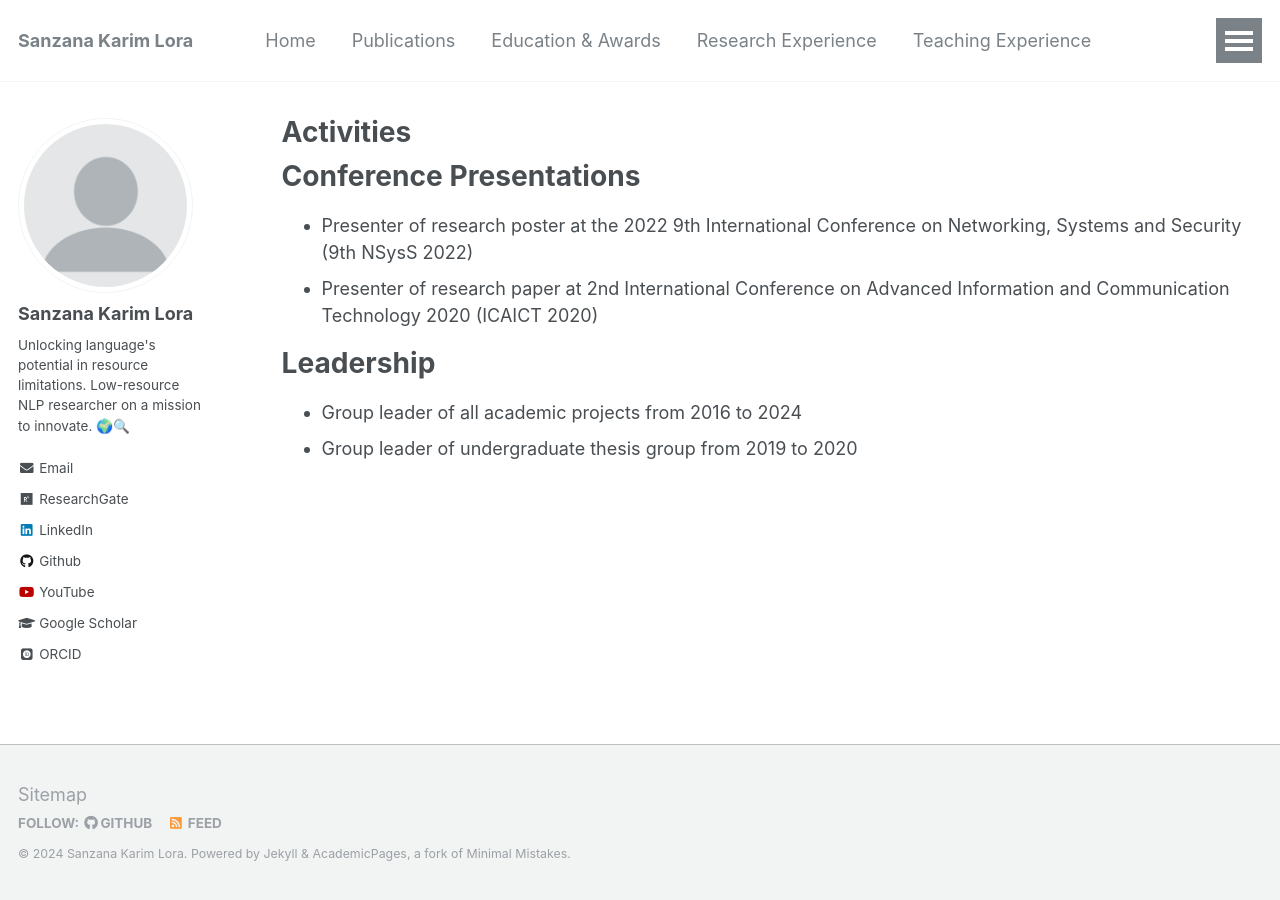
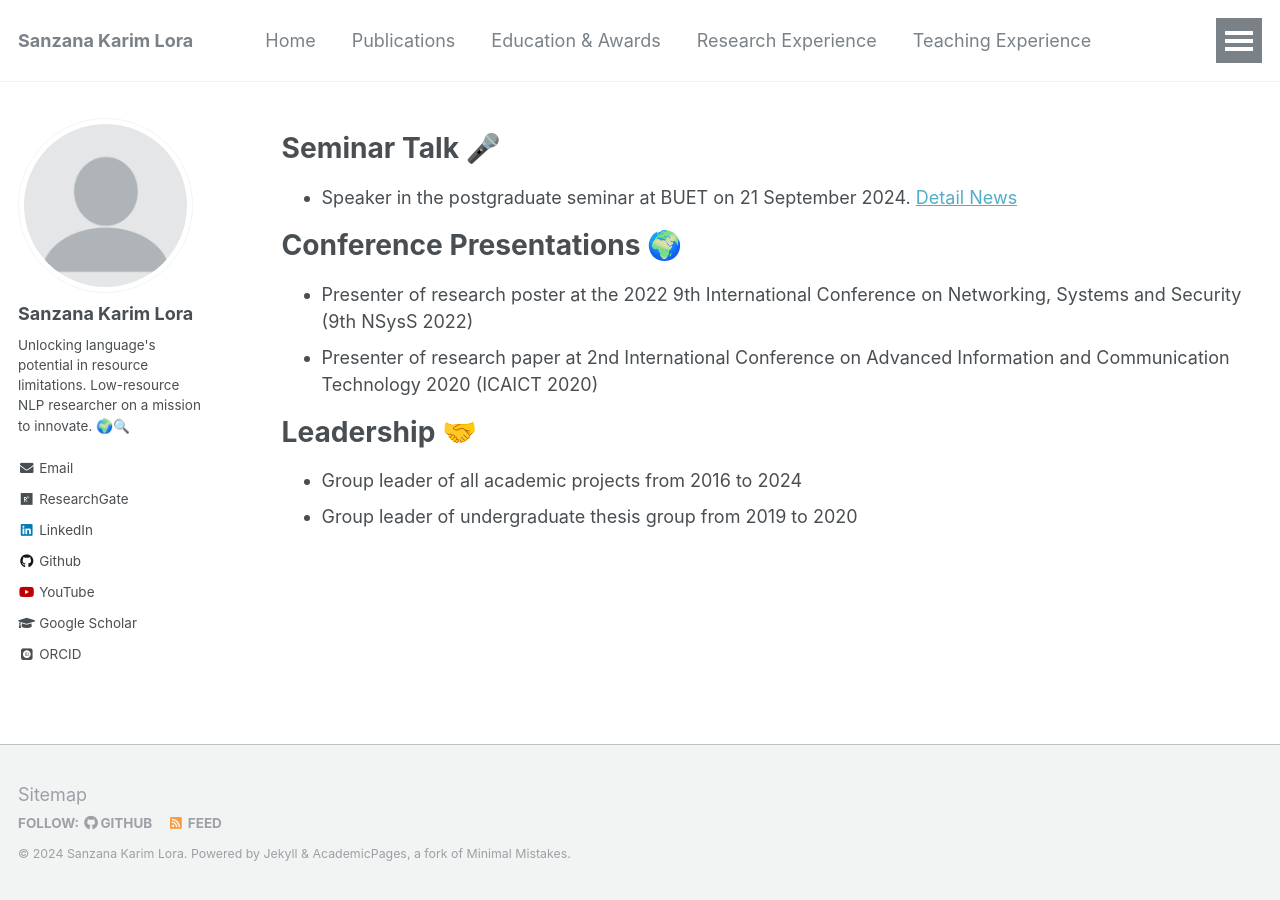
Before and after one commit to sanzanalora/sanzanalora.github.io, a Jekyll site: the page built from _pages/activities.md, in a window 1280 px wide. Built offline with Jekyll 4.4.1, drawn with Linux system fonts in a browser that asks for light colours; some web fonts are replaced.

Commit message:
Update activities.md

```diff
--- a/_pages/activities.md
+++ b/_pages/activities.md
@@ -1,6 +1,6 @@
 ---
 layout: archive
-title: "Activities"
+title: ""
 permalink: /activities/
 author_profile: true
 redirect_from:
@@ -9,12 +9,16 @@ redirect_from:
 
 {% include base_path %}
 
-Conference Presentations
+Seminar Talk 🎤
+======
+* Speaker in the postgraduate seminar at BUET on 21 September 2024. [Detail News](https://cse.buet.ac.bd/home/news_detail/187)
+
+Conference Presentations 🌍
 ======
 * Presenter of research poster at the 2022 9th International Conference on Networking, Systems and Security (9th NSysS 2022)
 * Presenter of research paper at 2nd International Conference on Advanced Information and Communication Technology 2020 (ICAICT 2020)
 
-Leadership
+Leadership 🤝
 ======
 * Group leader of all academic projects from 2016 to 2024
 * Group leader of undergraduate thesis group from 2019 to 2020
```
